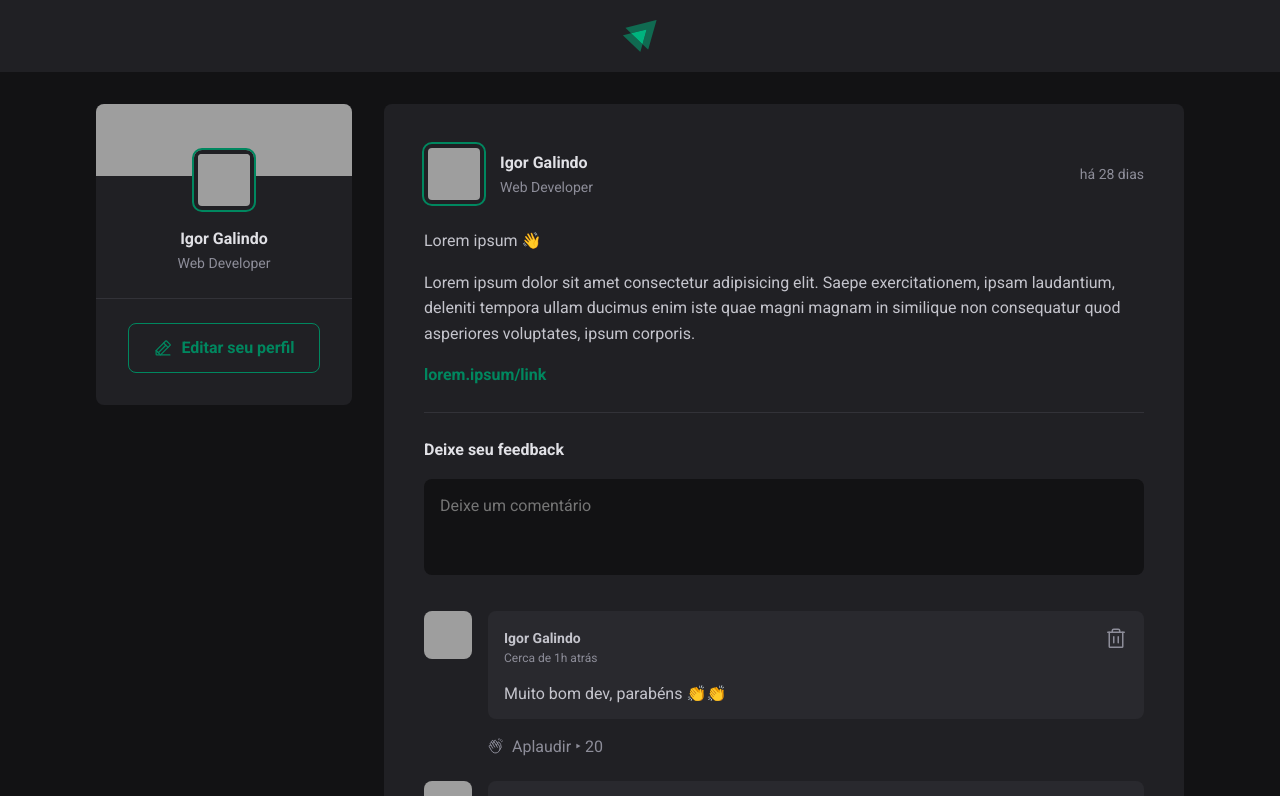
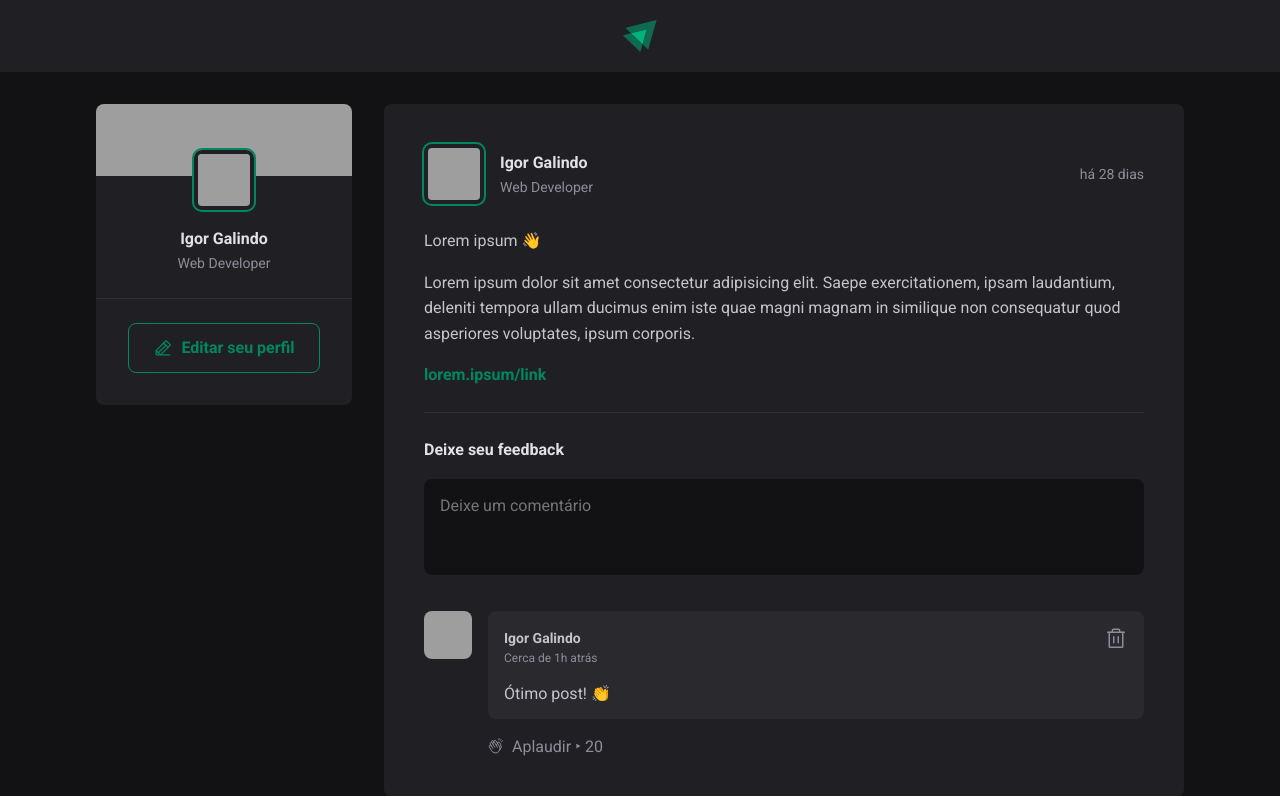
Before and after one commit to igorgalindop/rocketseat-updated-trail-reactjs-project-01, a React (Vite) app: page / in a window 1280 px wide. Shown: the top 796 px of the page. Built offline with nearby package versions, Linux system fonts and the light colour scheme; grey boxes are pictures that could not be loaded.

Commit message:
adding comments - declarative programming

```diff
--- a/src/components/Comment.jsx
+++ b/src/components/Comment.jsx
@@ -3,7 +3,7 @@ import { Avatar } from './Avatar';
 
 import styles from './Comment.module.css'
 
-export function Comment() {
+export function Comment({ content }) {
     return (
         <div className={styles.comment}>
             <Avatar hasBorder={false} src="https://github.com/igorgalindop.png" />
@@ -21,7 +21,7 @@ export function Comment() {
                         </button>
                     </header>
 
-                    <p>Muito bom dev, parabéns 👏👏</p>
+                    <p>{content}</p>
                 </div>
 
                 <footer>
--- a/src/components/Post.jsx
+++ b/src/components/Post.jsx
@@ -8,9 +8,10 @@ import styles from './Post.module.css';
 
 export function Post({ author, publishedAt, content }) {
     const [comments, setComments] = useState([
-        1,
-        2
+        'Ótimo post! 👏'
     ]);
+
+    const [newCommentText, setNewCommentText] = useState('');
 
     const publishedDateFormatted = format(publishedAt, "d 'de' LLLL 'às' HH:mm'h'", {
         locale: ptBR,
@@ -23,7 +24,12 @@ export function Post({ author, publishedAt, content }) {
 
     function handleCreateNewComment() {
         event.preventDefault();
-        setComments([...comments, comments.length + 1]);
+        setComments([...comments, newCommentText]);
+        setNewCommentText('');
+    }
+
+    function handleNewCommentChange() {
+        setNewCommentText(event.target.value);
     }
 
     return (
@@ -56,7 +62,12 @@ export function Post({ author, publishedAt, content }) {
             <form onSubmit={handleCreateNewComment} className={styles.commentForm}>
                 <strong>Deixe seu feedback</strong>
 
-                <textarea placeholder="Deixe um comentário" />
+                <textarea
+                    name="comment"
+                    placeholder="Deixe um comentário"
+                    value={newCommentText}
+                    onChange={handleNewCommentChange}
+                />
 
                 <footer>
                     <button type="submit">Publicar</button>
@@ -65,7 +76,7 @@ export function Post({ author, publishedAt, content }) {
 
             <div className={styles.commentList}>
                 {comments.map(comment => {
-                    return <Comment />
+                    return <Comment content={comment} />
                 })}
             </div>
         </article>
```
